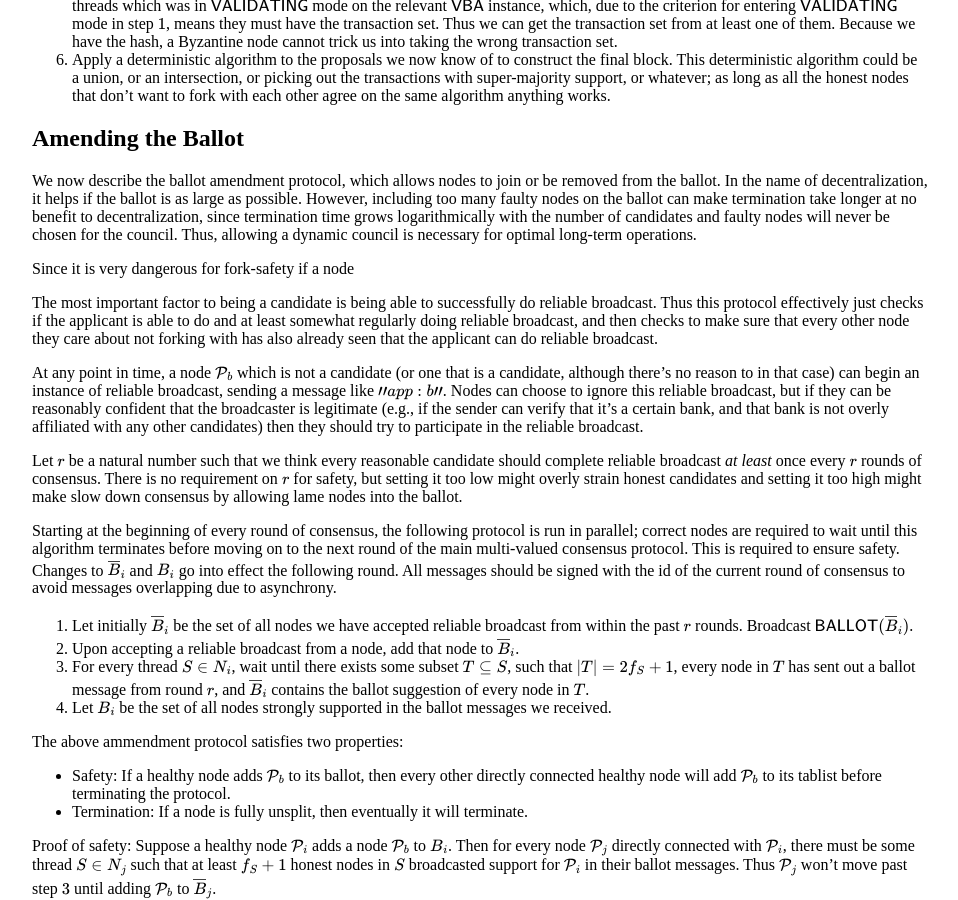
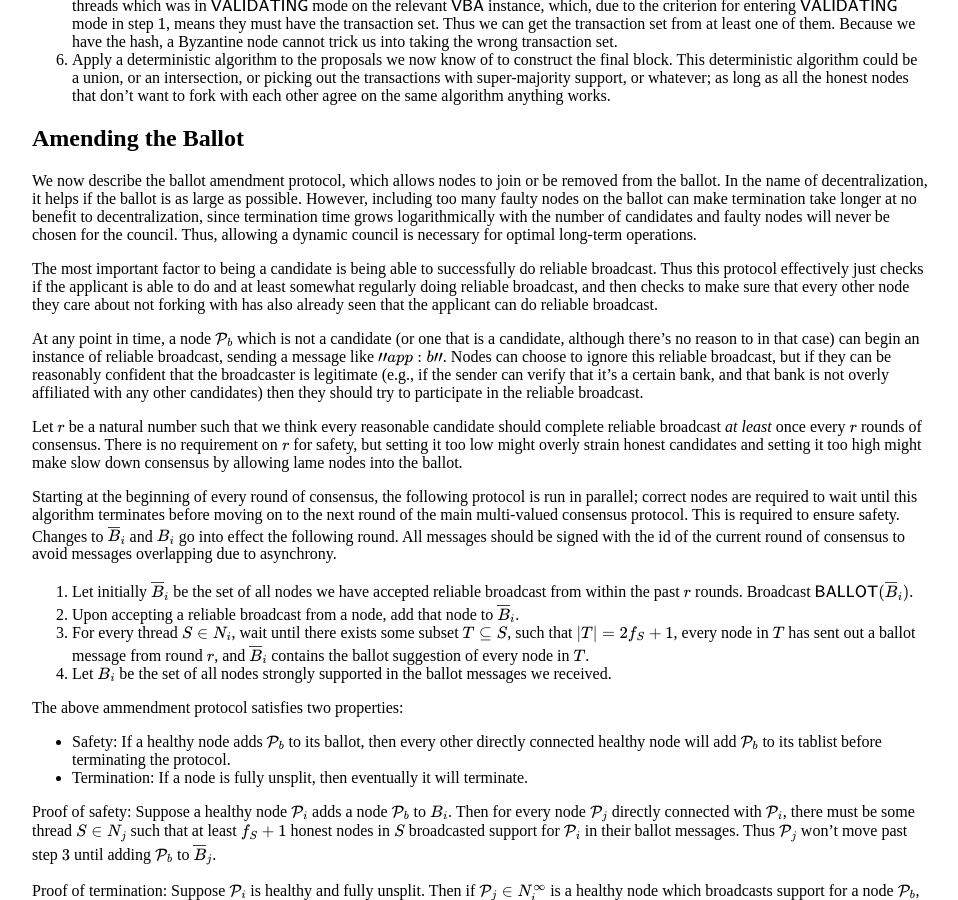
Before and after one commit to ChronusZ/chronusz.github.io, a Jekyll site: the page built from _posts/2017-07-20-parliamentary-consensus-ii.md, in a window 1280 px wide and 900 px high, scrolled down 2019 px. Shown: the whole window, without its empty margins (160-1118 px from the left). Built offline with Jekyll 4.4.1, drawn with Linux system fonts in a browser that asks for light colours; formulas are drawn with MathJax 3.

Commit message:
Update 2017-07-20-parliamentary-consensus-ii.md

```diff
--- a/_posts/2017-07-20-parliamentary-consensus-ii.md
+++ b/_posts/2017-07-20-parliamentary-consensus-ii.md
@@ -67,8 +67,6 @@ Every node $$\mathcal{P}_i$$ (including the candidates themselves) then operates
 ## Amending the Ballot
 
 We now describe the ballot amendment protocol, which allows nodes to join or be removed from the ballot. In the name of decentralization, it helps if the ballot is as large as possible. However, including too many faulty nodes on the ballot can make termination take longer at no benefit to decentralization, since termination time grows logarithmically with the number of candidates and faulty nodes will never be chosen for the council. Thus, allowing a dynamic council is necessary for optimal long-term operations.
-
-Since it is very dangerous for fork-safety if a node
 
 The most important factor to being a candidate is being able to successfully do reliable broadcast. Thus this protocol effectively just checks if the applicant is able to do and at least somewhat regularly doing reliable broadcast, and then checks to make sure that every other node they care about not forking with has also already seen that the applicant can do reliable broadcast.
 
```
